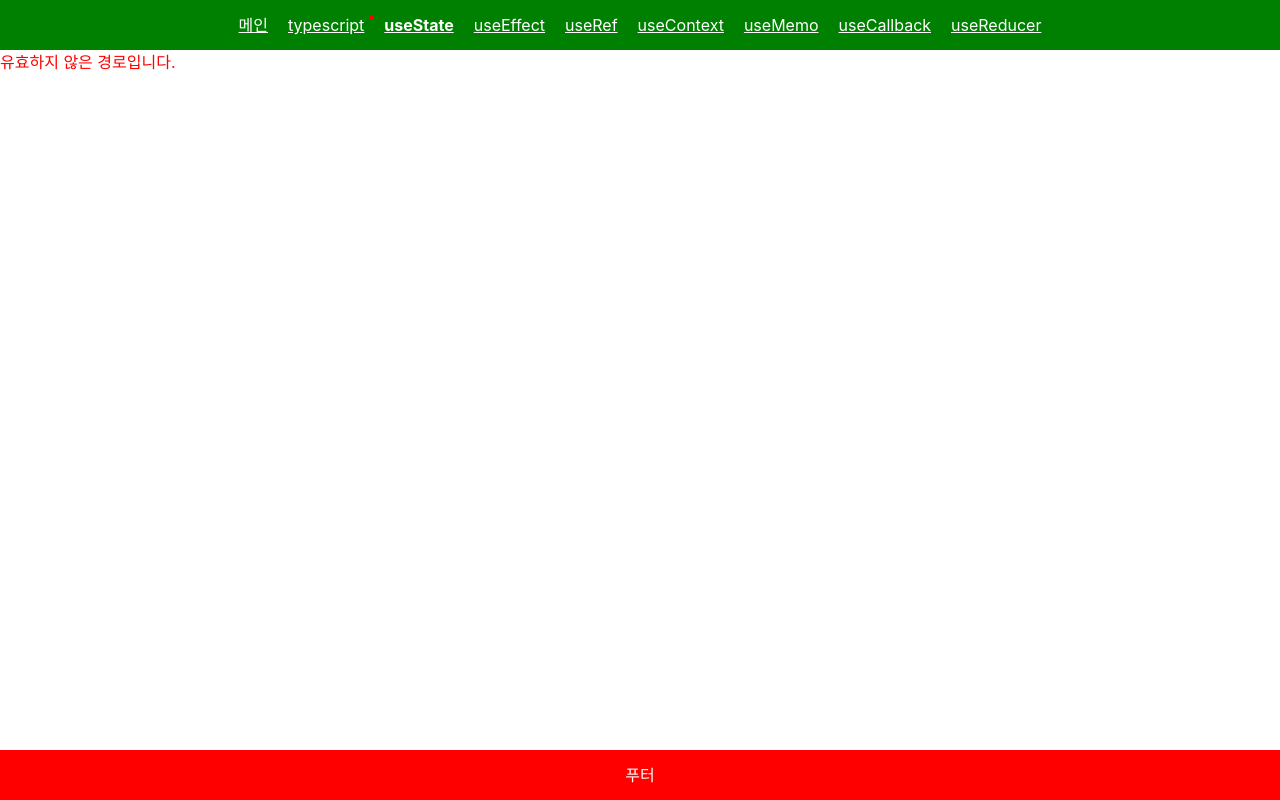
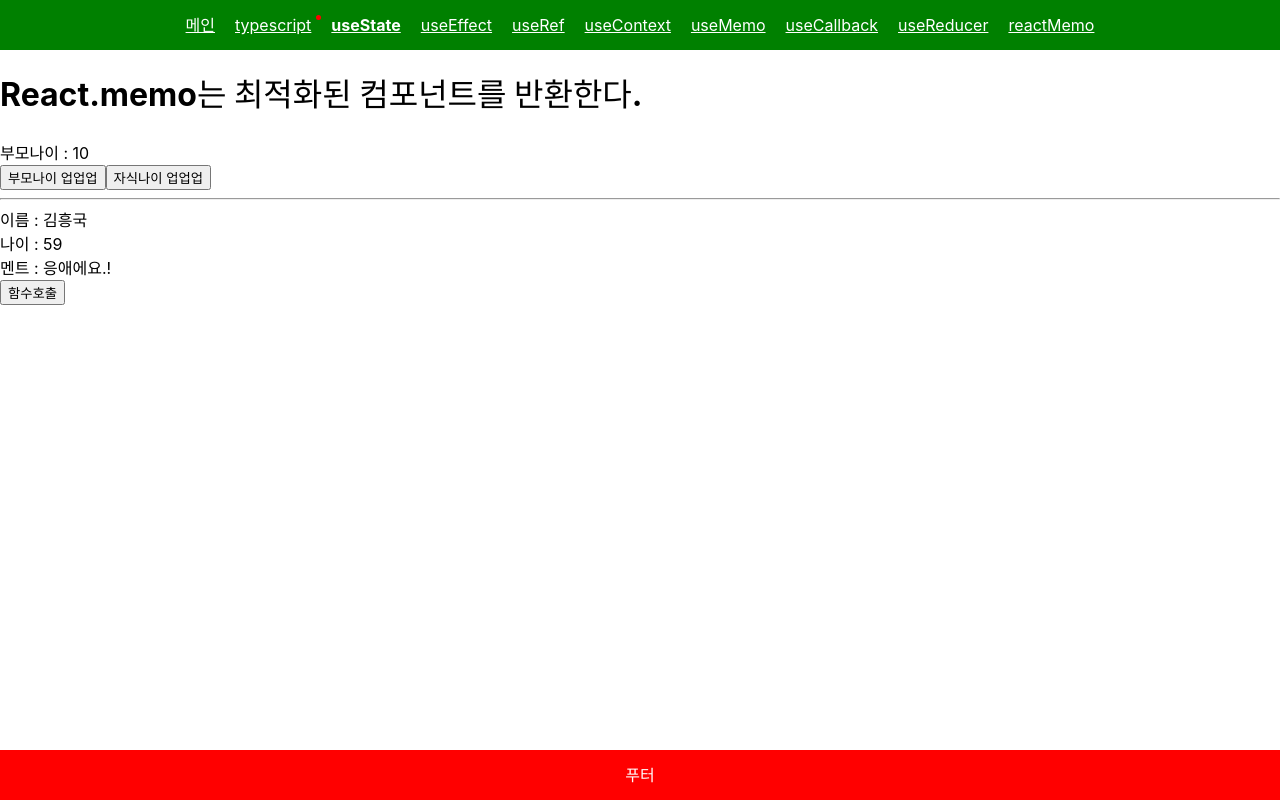
Before and after one commit to rightbrainLIB/free, a React (Vite) app: page /hooks/reactMemo in a window 1280 px wide. Built offline with nearby package versions, Linux system fonts and the light colour scheme.

Commit message:
react.memo 추가

```diff
--- /dev/null
+++ b/src/components/hooks/reactMemo/Index.tsx
@@ -0,0 +1,63 @@
+import React, { useState, useMemo, useCallback } from "react";
+
+interface 자식타입  {
+    이름: string;
+    나이: number;
+    멘트 : {
+        첫글자: string;
+        두번째글자: string;
+    }
+    함수 : () => void;
+}
+
+const 난컴포넌트업데이트시만다시랜더링해 = React.memo(function 자식(프롭스:자식타입){
+    console.log('자식 랜더링');
+    return (
+        <>
+
+            <div>이름 : {프롭스.이름}</div>
+            <div>나이 : {프롭스.나이}</div>
+            <div>멘트 : {프롭스.멘트.첫글자.toString() + 프롭스.멘트.두번째글자.toString() }</div>
+            <button onClick={프롭스.함수}>함수호출</button>
+        </>
+    )
+});
+
+
+function reactMemo() {
+    console.log('부모랜더링');
+    const [부모나이, 부모나이업데이트] = useState(10);
+    const [자식나이, 자식나이업데이트] = useState(59);
+    const 부모나이먹기 = () =>{
+        부모나이업데이트(부모나이+1)
+    }
+    const 자식나이먹기 = () =>{
+        자식나이업데이트(자식나이+1)
+    }
+
+    // 오브젝트에는 원시타입이 아니라 매번 메모리 주소가 변화한다. 이걸 React.memo에 프롭던지려면 useMemo를 통해 최적화 시키자
+    const 오브젝트 = useMemo(()=>{
+        return {
+            첫글자 : '응',
+            두번째글자 : '애에요.!'
+        }
+    }, [])
+    // 함수도 원시타입이 아니라 매번 메모리 주소가 변화한다. 이걸 React.memo에 프롭던지려면 useCallback을 통해 최적화 시키자
+    const 프롭으로던질함수 = useCallback(() =>{
+        console.log('난 보수야~')
+    }, []);
+
+
+    return (
+        <>
+            <h1>React.memo는 최적화된 컴포넌트를 반환한다.</h1>
+            <div>부모나이 : {부모나이}</div>
+            <button onClick={부모나이먹기}>부모나이 업업업</button>
+            <button onClick={자식나이먹기}>자식나이 업업업</button>
+            <hr />
+            <난컴포넌트업데이트시만다시랜더링해 이름={"김흥국"} 나이={자식나이} 멘트={오브젝트} 함수={프롭으로던질함수} />
+        </>
+    )
+  }
+
+  export default reactMemo;
--- a/src/components/layout/Header.tsx
+++ b/src/components/layout/Header.tsx
@@ -16,6 +16,7 @@ function Header() {
             <Link to="/hooks/useMemo" onClick={()=>{now?.update(4)}}><span style={{fontWeight : (now?.menu == 4 ? '700' : '400')}}>useMemo</span></Link>
             <Link to="/hooks/useCallback" onClick={()=>{now?.update(5)}}><span style={{fontWeight : (now?.menu == 5 ? '700' : '400')}}>useCallback</span></Link>
             <Link to="/hooks/useReducer" onClick={()=>{now?.update(6)}}><span style={{fontWeight : (now?.menu == 6 ? '700' : '400')}}>useReducer</span></Link>
+            <Link to="/hooks/reactMemo" onClick={()=>{now?.update(7)}}><span style={{fontWeight : (now?.menu == 7 ? '700' : '400')}}>reactMemo</span></Link>
         </div>
     )
   }
--- a/src/components/route/Index.tsx
+++ b/src/components/route/Index.tsx
@@ -10,6 +10,7 @@ import UseContext from '@components/hooks/useContext/Index';
 import UseMemo from '@components/hooks/useMemo/Index';
 import UseCallback from '@components/hooks/useCallback/Index';
 import UseReducer2 from '@components/hooks/useReducer/Index';
+import ReactMemo from '@components/hooks/reactMemo/Index';
 import TypeScript from '@components/typescript/Index';
 function Router() {
     return (
@@ -27,6 +28,7 @@ function Router() {
                 <Route path="/hooks/useMemo" element={<UseMemo />}></Route>
                 <Route path="/hooks/useCallback" element={<UseCallback />}></Route>
                 <Route path="/hooks/useReducer" element={<UseReducer2 />}></Route>
+                <Route path="/hooks/reactMemo" element={<ReactMemo />}></Route>
                 <Route path="*" element={<NotFound  />}></Route>
             </Routes>
         </div>
```
